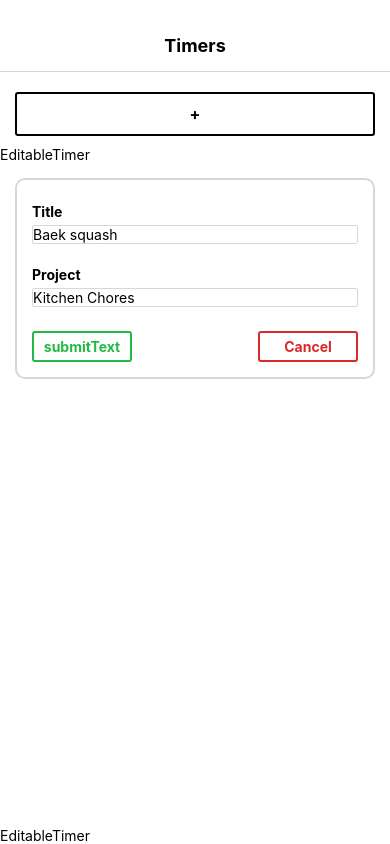
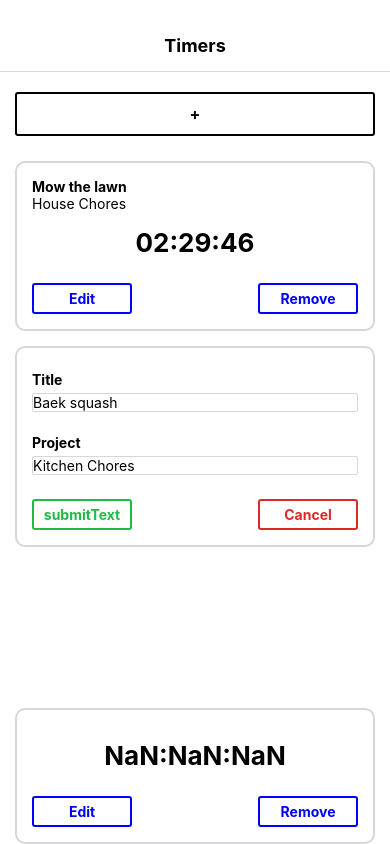
Before and after one commit to mindeleven/react-native-sample-apps, a React Native app in the folder time-tracking/: screen / in a window 390 px wide. Built offline with nearby package versions, Linux system fonts and the light colour scheme.

Commit message:
Elaborating on the layout of the Timer component

```diff
--- a/time-tracking/src/components/Timer.js
+++ b/time-tracking/src/components/Timer.js
@@ -1,14 +1,50 @@
 import React from 'react';
 import { StyleSheet, Text, View } from 'react-native';
 
-function EditableTimer() {
+import { millisecondsToHuman } from '../../utils/TimerUtils';
+import TimerButton from './TimerButton';
+
+function Timer({ title, project, elapsed }) {
+
+  const elapsedString = millisecondsToHuman(elapsed);
+
   return (
-    <View>
-      <Text>EditableTimer</Text>
+    <View style={styles.timerContainer}>
+      <Text style={styles.title}>{title}</Text>
+      <Text>{project}</Text>
+      <Text style={styles.elapsedTime}>{elapsedString}</Text>
+      <View style={styles.buttonGroup}>
+        <TimerButton color="blue" small title="Edit" />
+        <TimerButton color="blue" small title="Remove" />
+      </View>
     </View>
   );
 }
 
-const styles = StyleSheet.create({});
+const styles = StyleSheet.create({
+  timerContainer: {
+    backgroundColor: 'white',
+    borderColor: '#D6D7DA',
+    borderWidth: 2,
+    borderRadius: 10,
+    padding: 15,
+    margin: 15,
+    marginBottom: 0
+  },
+  title: {
+    fontSize: 14,
+    fontWeight: 'bold'
+  },
+  elapsedTime: {
+    fontSize: 26,
+    fontWeight: 'bold',
+    textAlign: 'center',
+    paddingVertical: 15
+  },
+  buttonGroup: {
+    flexDirection: 'row',
+    justifyContent: 'space-between'
+  }
+});
 
-export default EditableTimer;
+export default Timer;
```
